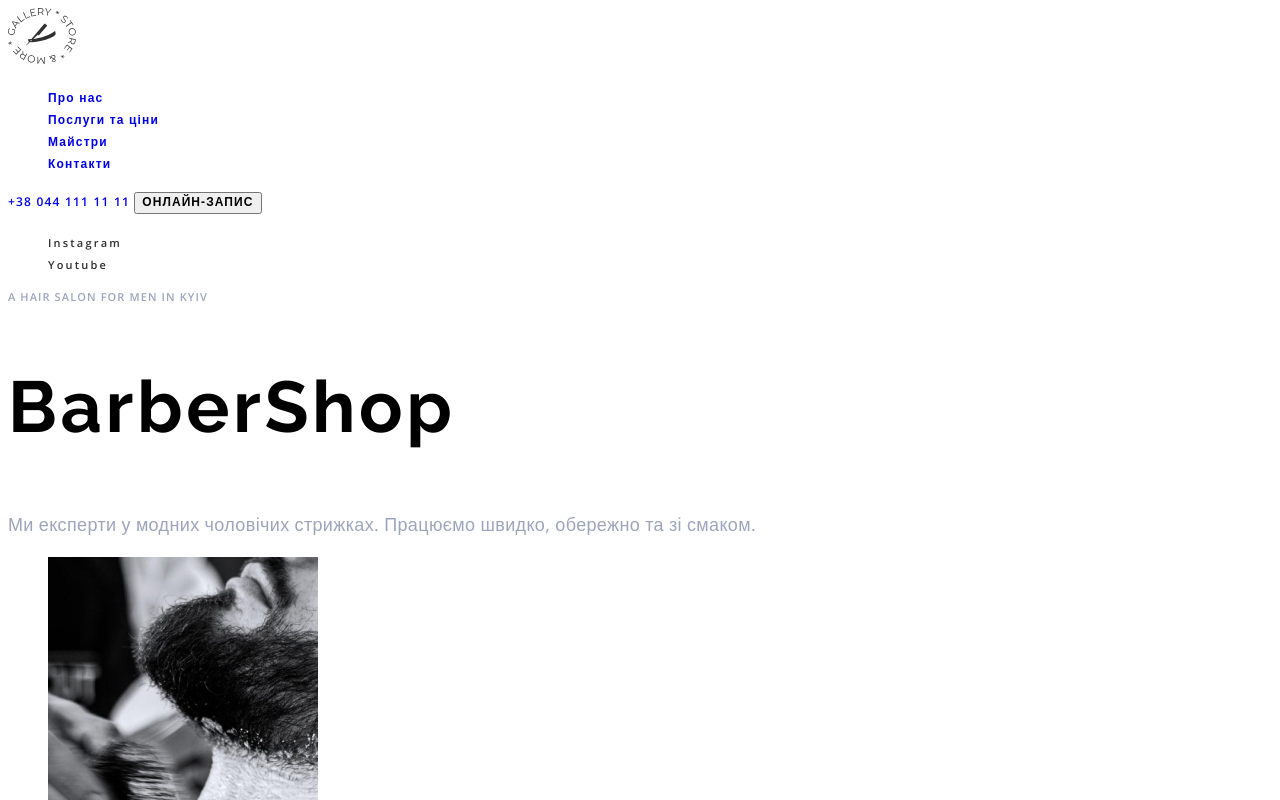
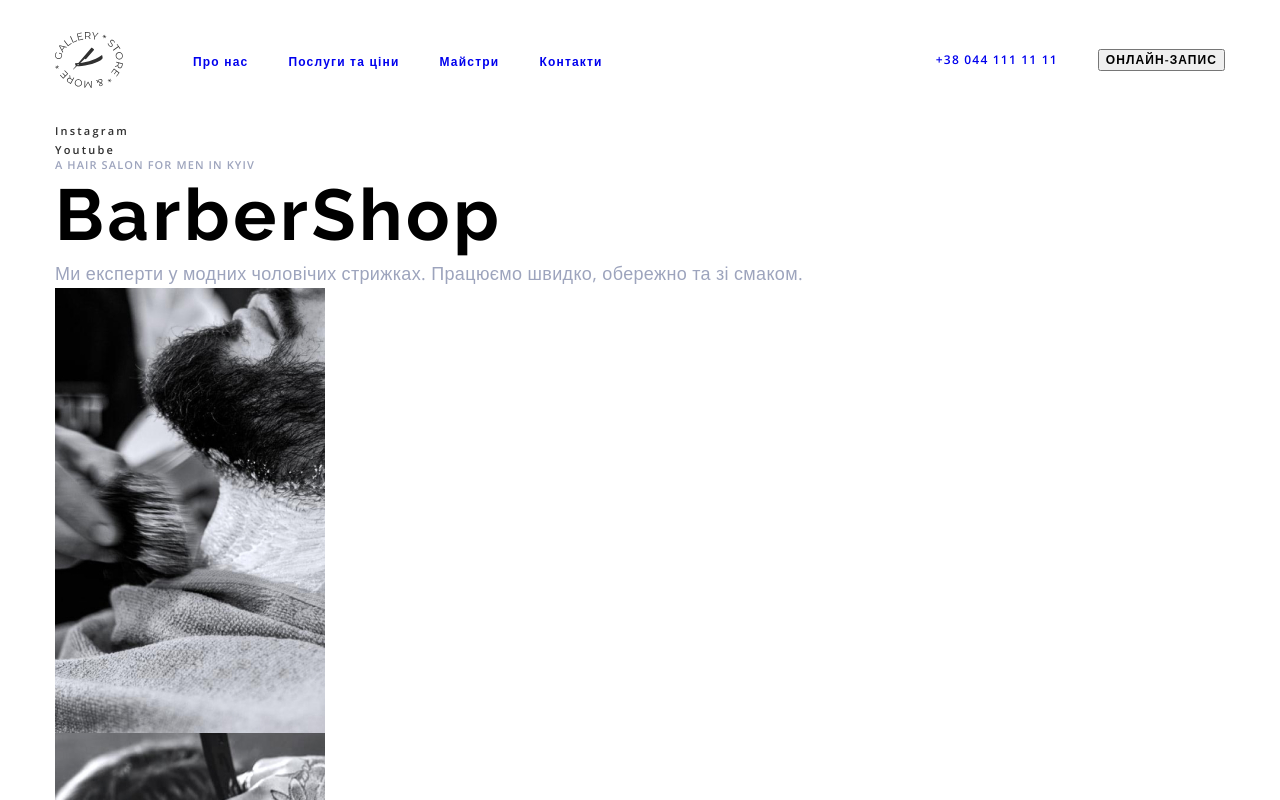
Before and after one commit to Olexiy-repin/bootcamp_38_on_HTML_CSS, a plain HTML site: page index.html in a window 1280 px wide. Shown: the top 800 px of the page. Drawn offline with nearby package versions, Linux system fonts and the light colour scheme.

Commit message:
classwork

```diff
--- a/css/styles.css
+++ b/css/styles.css
@@ -6,6 +6,28 @@
   --secondary-text-color-theme-dark: #9da4bd;
   --secondary-text-color-theme-light: #555555;
   --accent-color: #ff6c00;
+}
+
+h1,
+h2,
+h3,
+h4,
+h5,
+h6,
+p {
+  margin-top: 0;
+  margin-bottom: 0;
+}
+
+ul,
+ol {
+  margin-top: 0;
+  margin-bottom: 0;
+  padding-left: 0;
+}
+
+img {
+  display: block;
 }
 
 .list {
@@ -22,6 +44,14 @@ button {
 
 body {
   font-family: var(--primary-font);
+}
+
+.container {
+  width: 1200px;
+  margin-left: auto;
+  margin-right: auto;
+  padding-left: 15px;
+  padding-right: 15px;
 }
 
 /* ==================== COMPONENTS ==================== */
@@ -111,6 +141,27 @@ body {
 /* ==================== /COMPONENTS ==================== */
 
 /* ==================== HEADER ==================== */
+.page-header {
+  padding-top: 32px;
+  padding-bottom: 32px;
+}
+
+.page-header-container {
+  display: flex;
+  align-items: center;
+}
+
+.page-navigation {
+  display: flex;
+  align-items: center;
+  column-gap: 70px;
+}
+
+.menu {
+  display: flex;
+  column-gap: 40px;
+}
+
 .menu-link {
   font-weight: 600;
   font-size: 12px;
@@ -128,6 +179,8 @@ body {
   font-size: 12px;
   line-height: 1.33;
   letter-spacing: 0.1em;
+  margin-left: auto;
+  margin-right: 40px;
 }
 
 .contact-phone-number:hover,
--- a/index.html
+++ b/index.html
@@ -12,11 +12,16 @@
       href="https://fonts.googleapis.com/css2?family=Open+Sans:wght@400;600;700&family=Raleway:wght@700&display=swap"
       rel="stylesheet"
     />
+    <link
+      rel="stylesheet"
+      href="https://cdn.jsdelivr.net/npm/modern-normalize@1.1.0/modern-normalize.min.css"
+    />
     <link rel="stylesheet" href="./css/styles.css" />
   </head>
   <body>
     <!-- HEADER -->
     <header class="page-header">
+      <div class="container page-header-container">
         <nav class="page-navigation">
           <a href="" class="logo">
             <img class="logo-img" src="./images/logo.svg" alt="логотип" />
@@ -38,10 +43,13 @@
         </nav>
         <a class="contact-phone-number link" href="tel:+380441111111">+38 044 111 11 11</a>
         <button class="modal-btn" type="button">онлайн-запис</button>
+      </div>
     </header>
+
     <main>
       <!-- HERO -->
       <section class="hero">
+        <div class="container">
           <div class="hero-left-side">
             <ul class="media-list list">
               <li class="media-list-item">
@@ -59,9 +67,11 @@
               Ми експерти у модних чоловічих стрижках. Працюємо швидко, обережно та зі смаком.
             </p>
           </div>
+        </div>
       </section>
       <!-- ABOUT -->
       <section class="about" id="about">
+        <div class="container">
           <div class="about-left-side">
             <ul class="about-gallery list">
               <li class="about-gallery-item">
@@ -92,11 +102,12 @@
             </p>
             <p class="about-text">
               Ми команда, яка ніколи не зупиняється на досягнутому і прагне змін. І коли ти потрапиш
-            до рук нашого майстра, то вже ніколи не зможеш бути тим самим. Ми команда, яка завжди з
-            клієнтами "на одній хвилі". Тому ми завжди готові вдосконалити кожного, хто до нас
+              до рук нашого майстра, то вже ніколи не зможеш бути тим самим. Ми команда, яка завжди
+              з клієнтами "на одній хвилі". Тому ми завжди готові вдосконалити кожного, хто до нас
               приходить!
             </p>
             <button class="modal-btn modal-btn-theme-light" type="button">онлайн-запись</button>
+          </div>
         </div>
       </section>
       <!-- SERVICES -->
```
Lines whose indentation alone changed are shown as unchanged.
